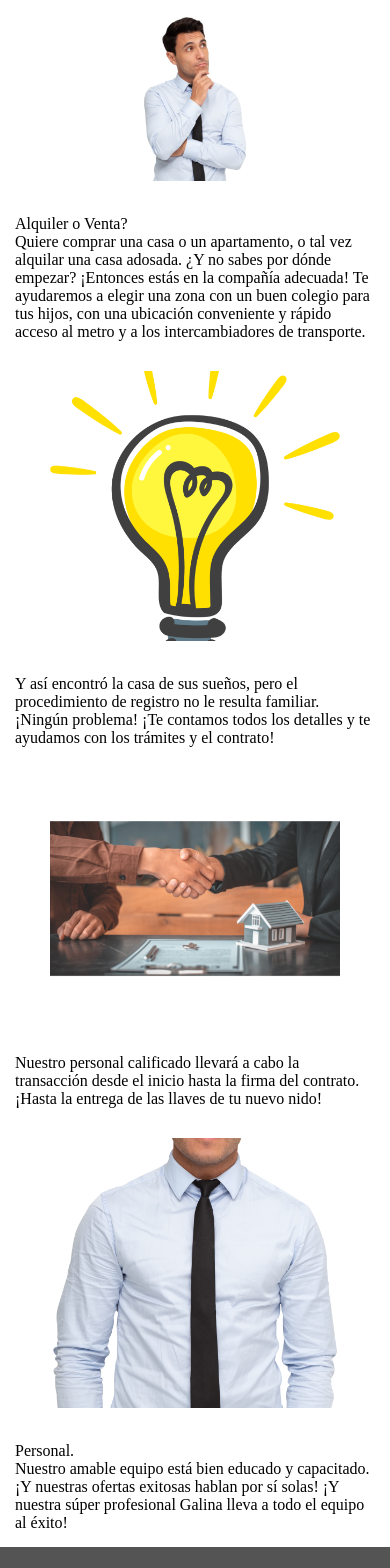
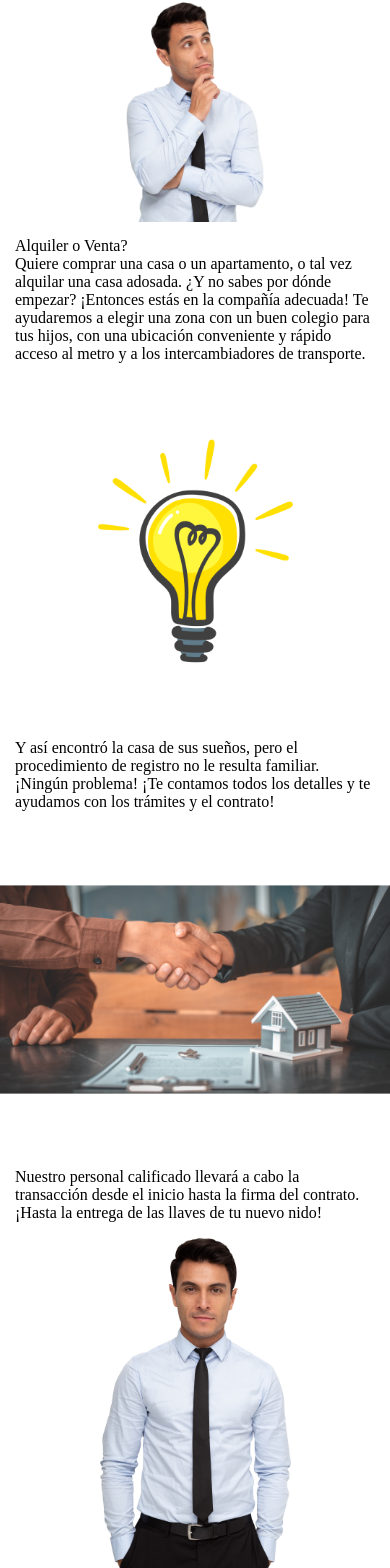
Before and after one commit to RuslanTissen/galina-world, a React (Create React App) app: page / in a window 390 px wide. Shown: the part 398-1966 px from the top of the page. Built offline with nearby package versions, Linux system fonts and the light colour scheme.

Commit message:
media query done

```diff
--- a/src/App.js
+++ b/src/App.js
@@ -18,28 +18,29 @@ function App() {
 			<Pictuer />
 			<div id={'alq'} >
 				<MidSection
+					image={thinking}
 					title={"Alquiler o Venta?"}
-					text={"Quiere comprar una casa o un apartamento, o tal vez alquilar una casa adosada. ¿Y no sabes por dónde empezar? ¡Entonces estás en la compañía adecuada! Te ayudaremos a elegir una zona con un buen colegio para tus hijos, con una ubicación conveniente y rápido acceso al metro y a los intercambiadores de transporte."}
-					image={thinking} />
+					text={"Quiere comprar una casa o un apartamento, o tal vez alquilar una casa adosada. ¿Y no sabes por dónde empezar? ¡Entonces estás en la compañía adecuada! Te ayudaremos a elegir una zona con un buen colegio para tus hijos, con una ubicación conveniente y rápido acceso al metro y a los intercambiadores de transporte."} />
 			</div>
 			<div id={'detalles'} >
 				<MidSection
+					image={idea}
 					// title={"Open Time"}
-					text={"Y así encontró la casa de sus sueños, pero el procedimiento de registro no le resulta familiar. ¡Ningún problema! ¡Te contamos todos los detalles y te ayudamos con los trámites y el contrato!"}
-					image={idea} />
+					text={"Y así encontró la casa de sus sueños, pero el procedimiento de registro no le resulta familiar. ¡Ningún problema! ¡Te contamos todos los detalles y te ayudamos con los trámites y el contrato!"} />
 			</div>
 			<div id={'contacto'}>
 				<MidSection
-					// title={"Adress"}
-					text={"Nuestro personal calificado llevará a cabo la transacción desde el inicio hasta la firma del contrato. ¡Hasta la entrega de las llaves de tu nuevo nido!"}
-					image={kontract} />
+					image={kontract}
+					// a={<a aria-label="Chat on WhatsApp" href="https://wa.me/5491145579810"> <img alt="Chat on WhatsApp" src="../images/" /> </a>}
+					text={"Nuestro personal calificado llevará a cabo la transacción desde el inicio hasta la firma del contrato. ¡Hasta la entrega de las llaves de tu nuevo nido!"} />
 			</div>
 			<div id={"personal"}>
 				<MidSection
+					image={personal}
 					title={"Personal."}
-					text={"Nuestro amable equipo está bien educado y capacitado. ¡Y nuestras ofertas exitosas hablan por sí solas! ¡Y nuestra súper profesional Galina lleva a todo el equipo al éxito!"}
-					image={personal} />
+					text={"Nuestro amable equipo está bien educado y capacitado. ¡Y nuestras ofertas exitosas hablan por sí solas! ¡Y nuestra súper profesional Galina lleva a todo el equipo al éxito!"} />
 			</div>
+
 			<Footer />
 		</div>
 	);
--- a/src/components/midle/Mid-section.jsx
+++ b/src/components/midle/Mid-section.jsx
@@ -2,12 +2,13 @@ import React from "react"
 import './Mid-section.scss'
 
 function MidSection(props) {
-	let { title, text, image } = props
+	let { title, text, image, a } = props
 
 	return (
 		<div className="section">
 		<img className="img" src={image} alt="image" />
 			<div className="section-text">
+				<a className="whatsapp" href={a}></a>
 				<div className="title">{title} </div>
 				<div className="text">{text}</div>
 			</div>
--- a/src/components/midle/Mid-section.scss
+++ b/src/components/midle/Mid-section.scss
@@ -1,18 +1,21 @@
 .section{
-		// @media (max-width: 1200px)
-		//  {
+	@media (max-width:1200px) {
+		display: flex;
+		flex-direction: column;
+		align-items: center;
 			.section-text{
 				padding: 15px;
 				height: fit-content;
 			}
 			.img{
 				width: 100%;
-				max-height: 300px;
+				max-height: 500px;
 				object-fit: cover;
-				padding: 15px 50px;
 			}
-		// }
-		@media (min-width: 1200px) {
+	}
+
+
+			@media (min-width: 1200px) {
 			max-width: 2000px;
 			max-height: 500px;
 			display: flex;
@@ -39,49 +42,18 @@
 			}
 		}
 }
-
-
-
-
-
-// .section{
-// 	max-width: fit-content;
-// 	min-height: fit-content;
-// 	margin: 0 auto;
-// 	padding: 10px 40px;
-// 	display: flex;
-// 	flex-direction: column;
-// 	.img{
-// 		border-radius: 15px;
-// 		margin:  100px 0;
-// 	}
-// 	.img1{
-// 		width: 70%;
-// 		height: 350px;
-// 		object-fit: none;
-// 		object-position: 50% -30px;
-// 	}
-// 	.img2{
-// 		width: 70%;
-// 		height: 500px;
-// 		object-fit: cover;
-// 		margin-left:  auto;
-// 	}
-// 	.img3{
-// 		width: 50%;
-// 		height: 170px;
-// 		margin-top: 100px;
-// 	}
-// 	.img4{
-// 		width: 50%;
-// 		height: 170px;
-// 		margin-top: 100px;
-// 		margin: 100px 0 0 auto;
-
-// 	}
-// 	.img5{
-// 		width: 50%;
-// 		height: 170px;
-// 		margin-top: 100px;
-// 	}
-// }
+#personal{
+	.section{
+		img{
+			width: 50%;
+			object-position: top;
+		}
+	}
+}
+#detalles{
+	.section{
+		img{
+			width: 50%;
+		}
+	}
+}
```
Also changed, not shown: src/images/WhatsAppButtonGreenMedium.png (added), src/index.css (line endings or trailing spaces).
